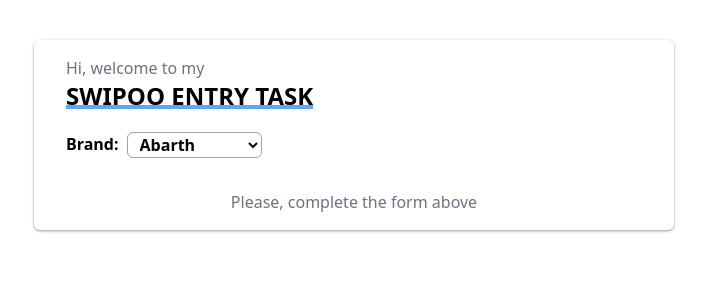
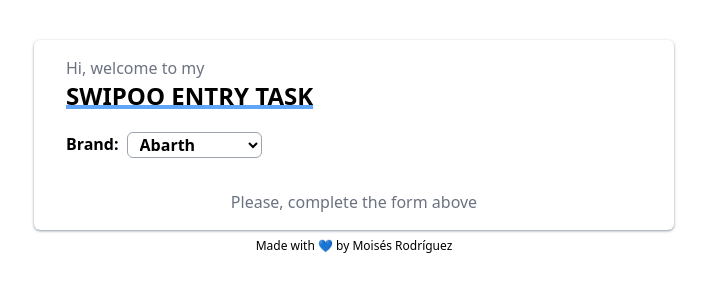
Before and after one commit to moisesrj97/swipoo-entry-task, a React (Create React App) app: page / in a window 1280 px wide. Shown: the top 300 px of the page, without its empty margins (286-993 px from the left). Built offline with nearby package versions, Linux system fonts and the light colour scheme.

Commit message:
Add signature

```diff
--- a/src/App.tsx
+++ b/src/App.tsx
@@ -13,6 +13,7 @@ function App(): JSX.Element {
         </h1>
         <Form />
       </div>
+      <p className="pt-2 text-xs">Made with 💙 by Moisés Rodríguez</p>
     </div>
   );
 }
```
